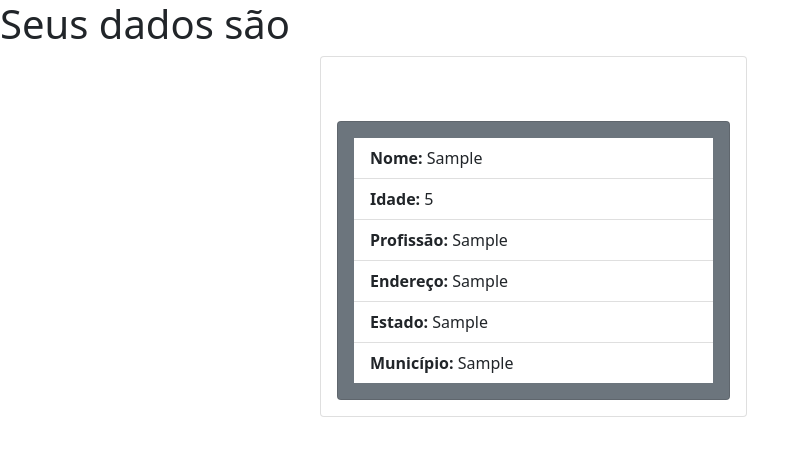
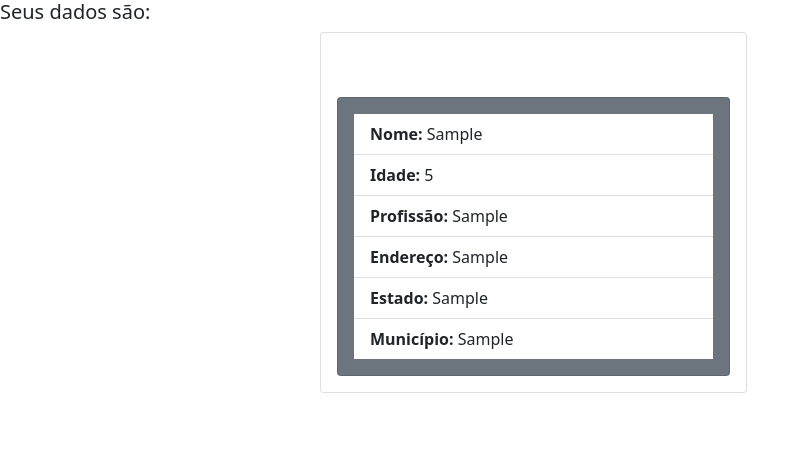
Before and after one commit to raulc27/AtividadeCodeAcademy03, a plain HTML site: page index.html in a window 1280 px wide. Both pictures are taken after typing "Sample", "5", "Sample", "Sample", "Sample", "Sample" into the empty fields and a click on the button "Submit". Shown: the whole page, without its empty margins (0-809 px from the left). Drawn offline with nearby package versions, Linux system fonts and the light colour scheme.

Commit message:
ultimas alteracoes

```diff
--- a/index.html
+++ b/index.html
@@ -76,7 +76,7 @@
             let municipio = document.getElementById('municipio').value;
 
             app.innerHTML = `
-                            <h1>Seus dados são</h1>
+                            <h1 class="lead">Seus dados são:</h1>
                                 <div class="card col-4 offset-3">
                                     <div class="card-body">
                                         <div class="card mt-5 bg-secondary">
```
